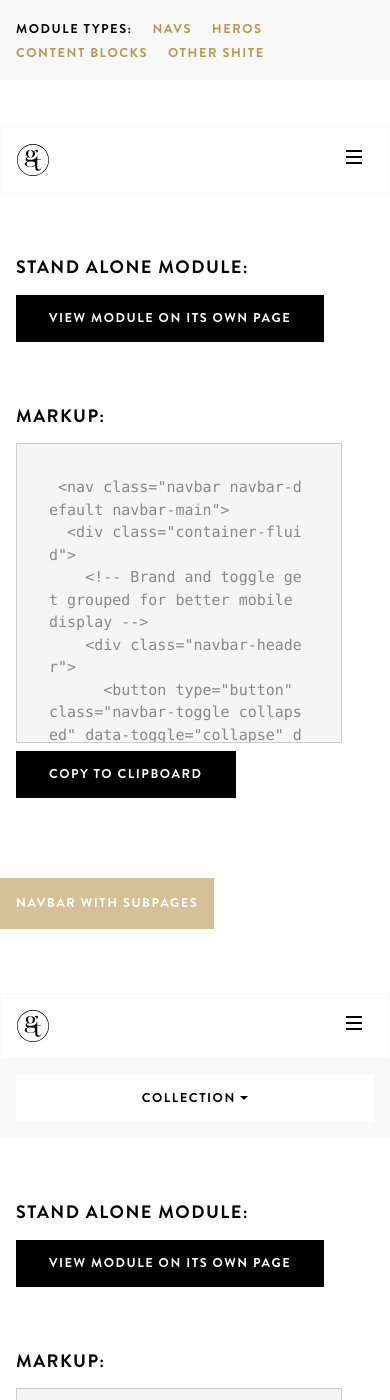
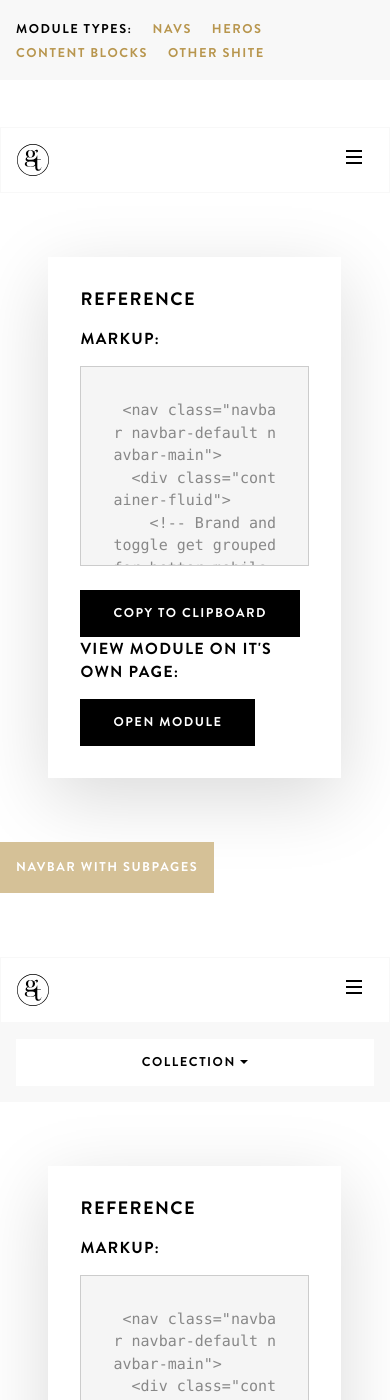
Before and after one commit to generationtux/styleguide, a Jekyll site: the page built from modules.html, in a window 390 px wide and 1400 px high, scrolled down 721 px. Built offline with Jekyll 4.4.1, drawn with Linux system fonts in a browser that asks for light colours; some of the changed text lies outside the part shown.

Commit message:
restyles dev ref

```diff
--- a/_scss/theme.scss
+++ b/_scss/theme.scss
@@ -66,7 +66,7 @@
 
 pre {
 	padding: 32px;
-	max-height: 300px;
+	max-height: 200px;
 	border-radius: 0;
 }
 
--- a/modules.html
+++ b/modules.html
@@ -92,26 +92,36 @@ permalink: /modules/
 
     {% if page.extras contains "none" %}
     {% else %}
-    <div class="container pusher-xs-top-lg">
+    <div class="container-fluid pusher-xs-vertical-xl">
       <div class="row">
-      <div class="col-xs-11 col-sm-9 col-sm-offset-2">
-        <h3 class="context--copy uppercase">Stand Alone Module:</h3>
-        <a href="{{ site.baseurl }}{{ page.url }}" class="btn btn-primary">View module on its own page</a>
-      </div><!-- /col -->
-    </div><!-- /row -->
-    </div><!-- /container -->
+        <div class="col-xs-10 col-xs-offset-1 col-sm-6 col-sm-offset-3">
 
-    <div class="container pusher-xs-top-lg">
+          <div class="shadow-level-3 buffer-xs-lg">
             <div class="row">
-      <div class="col-xs-11 col-sm-9 col-sm-offset-2">
-        <h3 class="context--copy uppercase">Markup:</h3>
+
+              <div class="col-sm-12 pusher-xs-btm-md">
+                <h3>Reference</h3>
+              </div>
+
+              <div class="col-sm-7">
+                <h4 class="pusher-xs-btm-md">Markup:</h4>
                 <div class="context--copy-to-clipboard">
                   <div class="clipboard-content">
                     {% highlight html %} {{ page.content }} {% endhighlight %}
                   </div>
-          <div class="clipboard-init btn btn-primary pusher-xs-btm-md">Copy to Clipboard</div>
+                  <div class="clipboard-init btn btn-primary pusher-xs-top-md">Copy to Clipboard</div>
                 </div>
               </div><!-- /col -->
+
+              <div class="col-sm-5">
+                <h4 class="pusher-xs-btm-md">View Module on it's own&nbsp;page:</h4>
+                <a href="{{ site.baseurl }}{{ page.url }}" class="btn btn-primary">Open Module</a>
+              </div><!-- /col -->
+
+            </div><!--/row-->
+          </div><!--/shadow-->
+        </div><!--/col-->
+
       </div><!-- /row -->
     </div><!-- /container -->
     {% endif %}
```
Also changed, not shown: css/all.css. Lines whose indentation alone changed are shown as unchanged.
